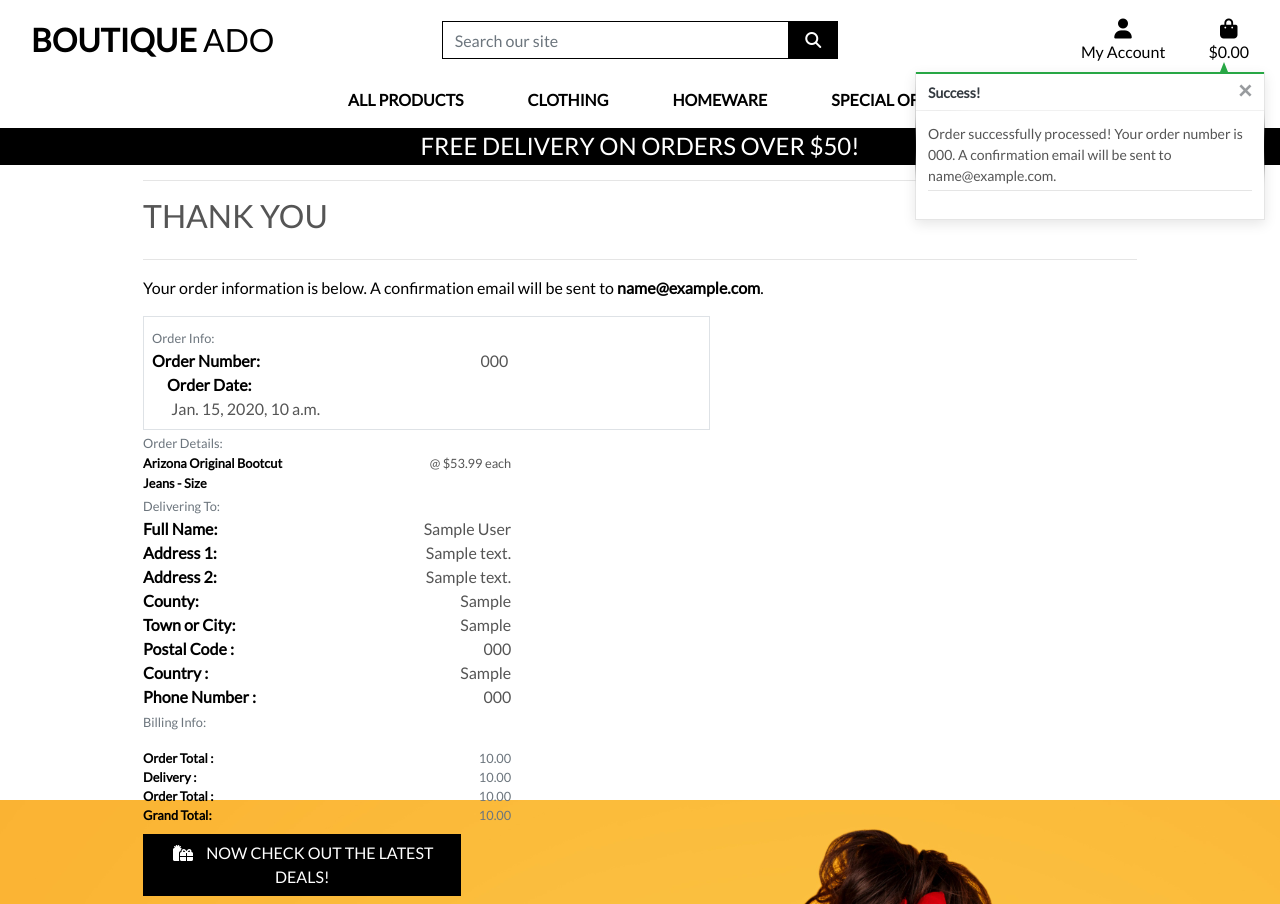
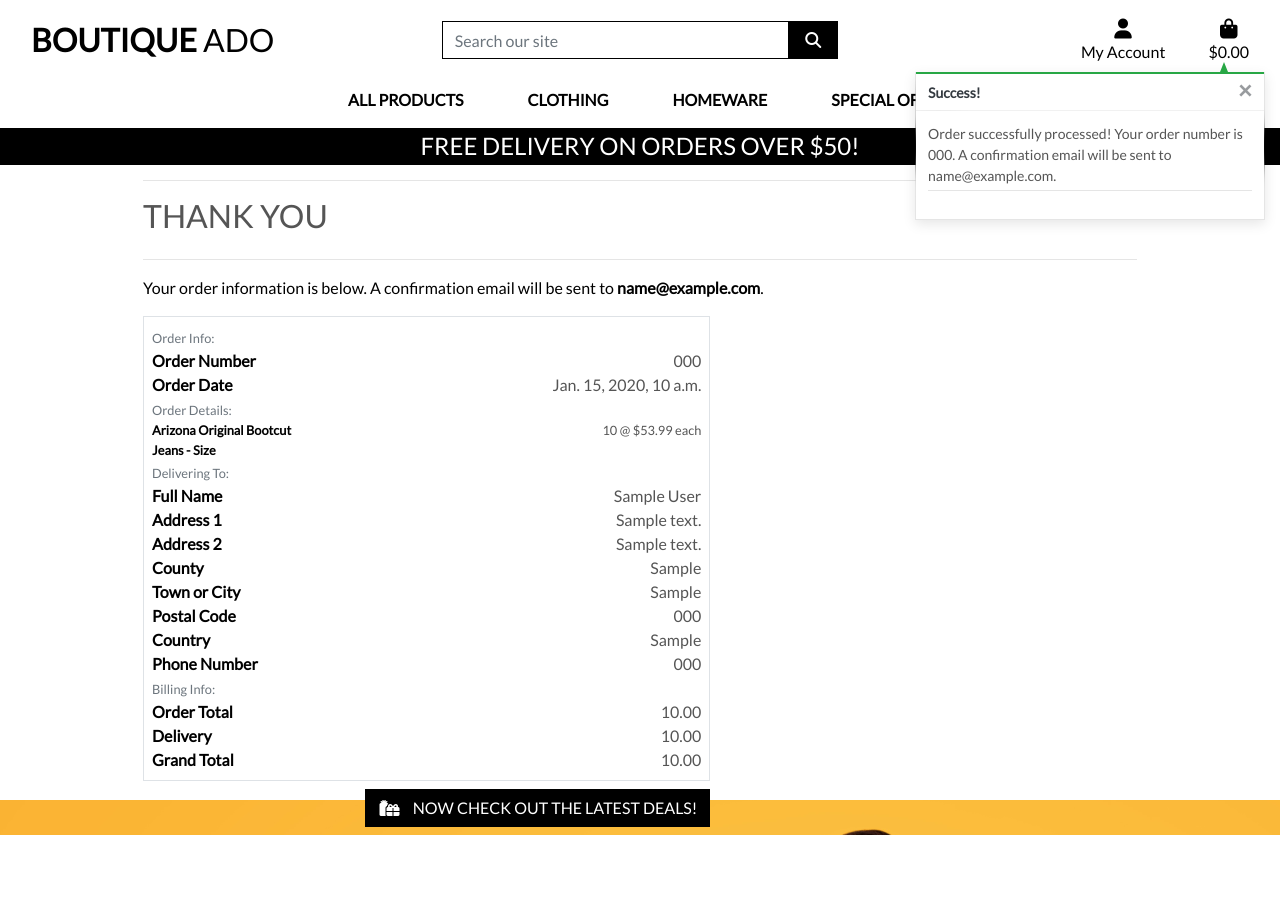
Before and after one commit to NBJIN/boutiqueadoa, a Django app: page /checkout/checkout_success/000 in a window 1280 px wide. After the commit the page ends 835 px from the top, so only its background shows below. Run offline with Django 3.2, Linux system fonts and the light colour scheme; data comes from the database, SQL or seed files in the repository; tables that the repository leaves empty hold one stand-in row (values such as "Sample post"); some libraries are stand-ins or nearby versions.

Commit message:
Added order summary to checkout success page

```diff
--- a/checkout/templates/checkout/checkout_success.html
+++ b/checkout/templates/checkout/checkout_success.html
@@ -36,17 +36,18 @@
 
                     <div class="row">
                         <div class="col-12 col-md-4">
-                            <p class="mb-0 text-black font-weight-bold">Order Number:</p>
+                            <p class="mb-0 text-black font-weight-bold">Order Number</p>
                         </div>
-                        <div class="col-12 col-md-4 text-md-right">
+                        <div class="col-12 col-md-8 text-md-right">
                             <p class="mb-0">{{ order.order_number }}</p>
                         </div>
                     </div>
 
+                    <div class="row">
                         <div class="col-12 col-md-4">
-                            <p class="mb-0 text-black font-weight-bold">Order Date:</p>
+                            <p class="mb-0 text-black font-weight-bold">Order Date</p>
                         </div>
-                        <div class="col-12 col-md-4 text-md-right">
+                        <div class="col-12 col-md-8 text-md-right">
                             <p class="mb-0">{{ order.date }}</p>
                         </div>
                     </div>
@@ -64,12 +65,11 @@
                                 {{ item.product.name }}{% if item.product_size %} - Size {{ item.product.size|upper }}{% endif %}
                             </p>
                         </div>
-                        <div class="col-12 col-md-4 text-md-right">
-                            <p class="small mb-0">{{ item.quanity }} @ ${{ item.product.price }} each</p>
+                        <div class="col-12 col-md-8 text-md-right">
+                            <p class="small mb-0">{{ item.quantity }} @ ${{ item.product.price }} each</p>
                         </div>
                     </div>
                     {% endfor %}
-
 
                     <div class="row">
                         <div class="col">
@@ -79,118 +79,117 @@
 
                     <div class="row">
                         <div class="col-12 col-md-4">
-                            <p class="mb-0 text-black font-weight-bold">Full Name:</p>
+                            <p class="mb-0 text-black font-weight-bold">Full Name</p>
                         </div>
-                        <div class="col-12 col-md-4 text-md-right">
-                            <p class="mb-0">{{ order.full_name}}</p>
+                        <div class="col-12 col-md-8 text-md-right">
+                            <p class="mb-0">{{ order.full_name }}</p>
                         </div>
                     </div>
 
                     <div class="row">
                         <div class="col-12 col-md-4">
-                            <p class="mb-0 text-black font-weight-bold">Address 1:</p>
+                            <p class="mb-0 text-black font-weight-bold">Address 1</p>
                         </div>
-                        <div class="col-12 col-md-4 text-md-right">
+                        <div class="col-12 col-md-8 text-md-right">
                             <p class="mb-0">{{ order.street_address1 }}</p>
                         </div>
                     </div>
 
+                    {% if order.street_address2 %}
                     <div class="row">
                         <div class="col-12 col-md-4">
-                            <p class="mb-0 text-black font-weight-bold">Address 2:</p>
+                            <p class="mb-0 text-black font-weight-bold">Address 2</p>
                         </div>
-                        <div class="col-12 col-md-4 text-md-right">
-                            <p class="mb-0">{{ order.street_address2 }}</p>
+                        <div class="col-12 col-md-8 text-md-right">
+                            <p class="mb-0">{{ order.street_address1 }}</p>
                         </div>
                     </div>
+                    {% endif %}
+
+                    {% if order.county %}
+                    <div class="row">
+                        <div class="col-12 col-md-4">
+                            <p class="mb-0 text-black font-weight-bold">County</p>
+                        </div>
+                        <div class="col-12 col-md-8 text-md-right">
+                            <p class="mb-0">{{ order.county }}</p>
+                        </div>
+                    </div>
+                    {% endif %}
 
                     <div class="row">
                         <div class="col-12 col-md-4">
-                            <p class="mb-0 text-black font-weight-bold">County:</p>
+                            <p class="mb-0 text-black font-weight-bold">Town or City</p>
                         </div>
-                        <div class="col-12 col-md-4 text-md-right">
-                            <p class="mb-0">{{ order.county }}</p>
-                        </div>
-                    </div>
-
-                    <div class="row">
-                        <div class="col-12 col-md-4">
-                            <p class="mb-0 text-black font-weight-bold">Town or City:</p>
-                        </div>
-                        <div class="col-12 col-md-4 text-md-right">
+                        <div class="col-12 col-md-8 text-md-right">
                             <p class="mb-0">{{ order.town_or_city }}</p>
                         </div>
                     </div>
 
+                    {% if order.postcode %}
                     <div class="row">
                         <div class="col-12 col-md-4">
-                            <p class="mb-0 text-black font-weight-bold">Postal Code :</p>
+                            <p class="mb-0 text-black font-weight-bold">Postal Code</p>
                         </div>
-                        <div class="col-12 col-md-4 text-md-right">
+                        <div class="col-12 col-md-8 text-md-right">
                             <p class="mb-0">{{ order.postcode }}</p>
                         </div>
                     </div>
+                    {% endif %}
 
                     <div class="row">
                         <div class="col-12 col-md-4">
-                            <p class="mb-0 text-black font-weight-bold">Country :</p>
+                            <p class="mb-0 text-black font-weight-bold">Country</p>
                         </div>
-                        <div class="col-12 col-md-4 text-md-right">
+                        <div class="col-12 col-md-8 text-md-right">
                             <p class="mb-0">{{ order.country }}</p>
                         </div>
                     </div>
 
                     <div class="row">
                         <div class="col-12 col-md-4">
-                            <p class="mb-0 text-black font-weight-bold">Phone Number :</p>
+                            <p class="mb-0 text-black font-weight-bold">Phone Number</p>
                         </div>
-                        <div class="col-12 col-md-4 text-md-right">
+                        <div class="col-12 col-md-8 text-md-right">
                             <p class="mb-0">{{ order.phone_number }}</p>
                         </div>
                     </div>
 
                     <div class="row">
                         <div class="col">
-                            <small class="text-muted">Billing Info:</p>
+                            <small class="text-muted">Billing Info:</small>
                         </div>
                     </div>
 
                     <div class="row">
                         <div class="col-12 col-md-4">
-                            <p class="mb-0 text-black font-weight-bold">Order Total :</p>
+                            <p class="mb-0 text-black font-weight-bold">Order Total</p>
                         </div>
-                        <div class="col-12 col-md-4 text-md-right">
+                        <div class="col-12 col-md-8 text-md-right">
                             <p class="mb-0">{{ order.order_total }}</p>
                         </div>
                     </div>
 
                     <div class="row">
                         <div class="col-12 col-md-4">
-                            <p class="mb-0 text-black font-weight-bold">Delivery :</p>
+                            <p class="mb-0 text-black font-weight-bold">Delivery</p>
                         </div>
-                        <div class="col-12 col-md-4 text-md-right">
+                        <div class="col-12 col-md-8 text-md-right">
                             <p class="mb-0">{{ order.delivery_cost }}</p>
                         </div>
                     </div>
 
                     <div class="row">
                         <div class="col-12 col-md-4">
-                            <p class="mb-0 text-black font-weight-bold">Order Total :</p>
+                            <p class="mb-0 text-black font-weight-bold">Grand Total</p>
                         </div>
-                        <div class="col-12 col-md-4 text-md-right">
-                            <p class="mb-0">{{ order.order_total }}</p>
+                        <div class="col-12 col-md-8 text-md-right">
+                            <p class="mb-0">{{ order.grand_total }}</p>
                         </div>
                     </div>
-
-                    <div class="row">
-                        <div class="col-12 col-md-4">
-                            <p class="mb-0 text-black font-weight-bold">Grand Total:</p>
-                            </div>
-                            <div class="col-12 col-md-4 text-md-right">
-                                <p class="mb-0">{{ order.grand_total }}</p>
-                            </div>
-                    </div>
-
+                </div>
+            </div>
+        </div>
         <div class="row">
 			<div class="col-12 col-lg-7 text-right">
 				<a href="{% url 'products' %}?category=new_arrivals,deals,clearance" class="btn btn-black rounded-0 my-2">
```
